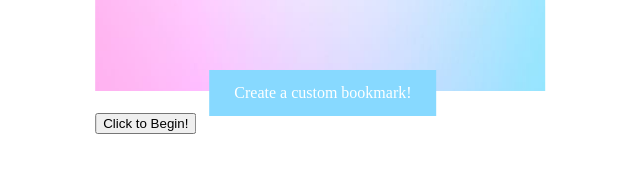
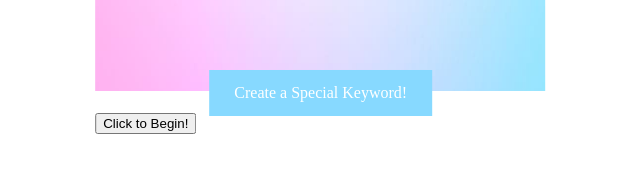
Before and after one commit to mimirave/CoMude, a plain HTML site: page index.html in a window 1280 px wide. Shown: the part 573-746 px from the top of the page, 346-986 px from the left. Drawn offline with Linux system fonts and the light colour scheme.

Commit message:
Update index.html

```diff
--- a/index.html
+++ b/index.html
@@ -20,7 +20,7 @@
         <button type="button" value="0" onclick="myFunction(this.value)">No</button>
         </section>
         <div class="bkmark">
-            <a href="keywordsetup.html" target="_blank">Create a custom bookmark!</a>
+            <a href="keywordsetup.html" target="_blank">Create a Special Keyword!</a>
         </div>
     </div>
 </body>
```
